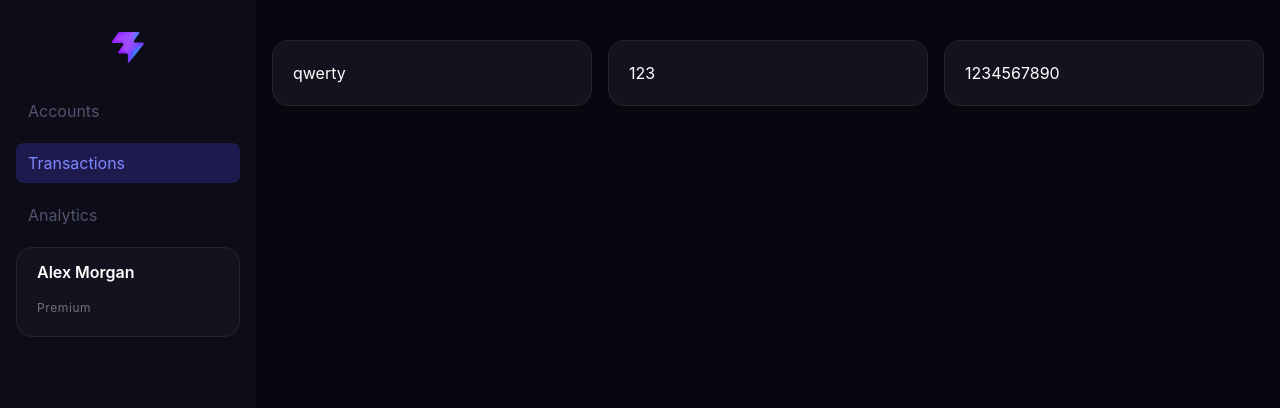
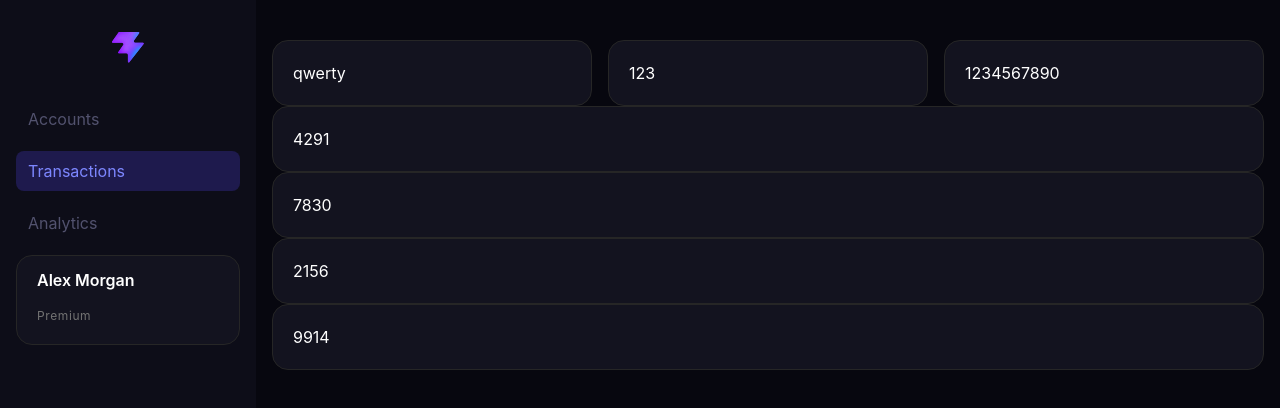
Before and after one commit to D1mchk/Bank-Transactions, a React (Vite) app: page /accounts in a window 1280 px wide. Shown: the top 408 px of the page. Built offline with nearby package versions, Linux system fonts and the light colour scheme.

Commit message:
feat: implement transactions page with store configuration and button handlers

```diff
--- a/src/Components/CardButton.jsx
+++ b/src/Components/CardButton.jsx
@@ -1,6 +1,9 @@
-function CardButton({ children }) {
+function CardButton({ children, onClick }) {
   return (
-    <div className="bg-brand-dark border border-neutral-800 rounded-2xl p-5 flex flex-col gap-4 hover:border-white transition-colors">
+    <div
+      className="bg-brand-dark border border-neutral-800 rounded-2xl p-5 flex flex-col gap-4 hover:border-white transition-colors"
+      onClick={onClick}
+    >
       {children}
     </div>
   );
--- a/src/Components/LeftBar.jsx
+++ b/src/Components/LeftBar.jsx
@@ -9,7 +9,7 @@ function LeftBar() {
   return (
     <div className="w-64 bg-bar-bg p-4 min-h-screen overflow-hidden">
       <NavLink to="/">
-        <img className="w-8 my-4 mx-auto" src="./favicon.svg" alt="logo" />
+        <img className="w-8 my-4 mb-6 mx-auto" src="./favicon.svg" alt="logo" />
       </NavLink>
 
       <div className="flex flex-col justify-between">
--- /dev/null
+++ b/src/Components/TopBar.jsx
@@ -0,0 +1,5 @@
+function TopBar() {
+  return;
+}
+
+export default TopBar;
--- a/src/Pages/Transactions.jsx
+++ b/src/Pages/Transactions.jsx
@@ -1,6 +1,25 @@
+import { useDispatch, useSelector } from "react-redux";
 import CardInfo from "../Components/CardInfo";
+import CardButton from "../Components/CardButton";
+import { selectAccount } from "../States/slices/accountsSlice";
 
 function Transactions() {
+  const dispatch = useDispatch();
+
+  const transactions = useSelector((state) => state.transactions.items);
+
+  const accounts = useSelector((state) => state.accounts.items);
+
+  const selectedAccountId = useSelector(
+    (state) => state.accounts.selectedAccountId
+  );
+
+  const selectedTransactions = transactions.filter(
+    (transaction) => selectedAccountId == transaction.accountId
+  );
+
+  console.log(selectedTransactions);
+
   return (
     <div className="my-6">
       <div className="grid grid-cols-1 sm:grid-cols-2 lg:grid-cols-3 gap-4">
@@ -8,6 +27,21 @@ function Transactions() {
         <CardInfo>123</CardInfo>
         <CardInfo>1234567890</CardInfo>
       </div>
+      <div>
+        {accounts.map((account) => (
+          <CardButton
+            key={account.id}
+            onClick={() => dispatch(selectAccount(account.id))}
+          >
+            {account.last4}
+          </CardButton>
+        ))}
+        <div>
+          {selectedTransactions.map((transaction) => (
+            <CardInfo>{transaction.merchant}</CardInfo>
+          ))}
+        </div>
+      </div>
     </div>
   );
 }
--- a/src/mockData.js
+++ b/src/mockData.js
@@ -309,7 +309,9 @@ export function getMoneyInOut(accountId) {
 
 // Траты по категориям (для donut chart на Analytics)
 export function getSpendingByCategory() {
-  const debitTx = transactions.filter((t) => t.type === "debit" && t.categoryId);
+  const debitTx = transactions.filter(
+    (t) => t.type === "debit" && t.categoryId
+  );
 
   return categories
     .map((cat) => {
```
